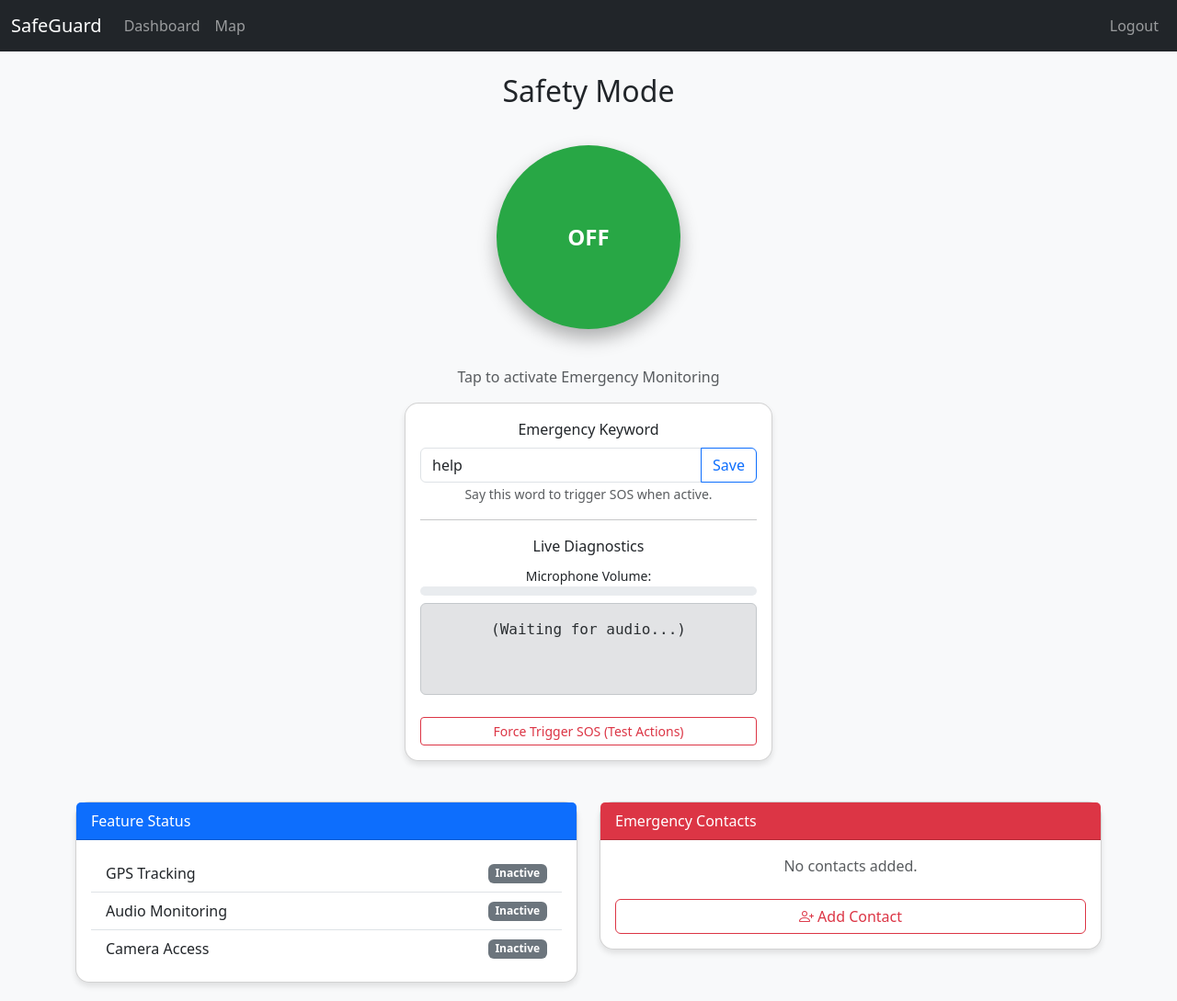
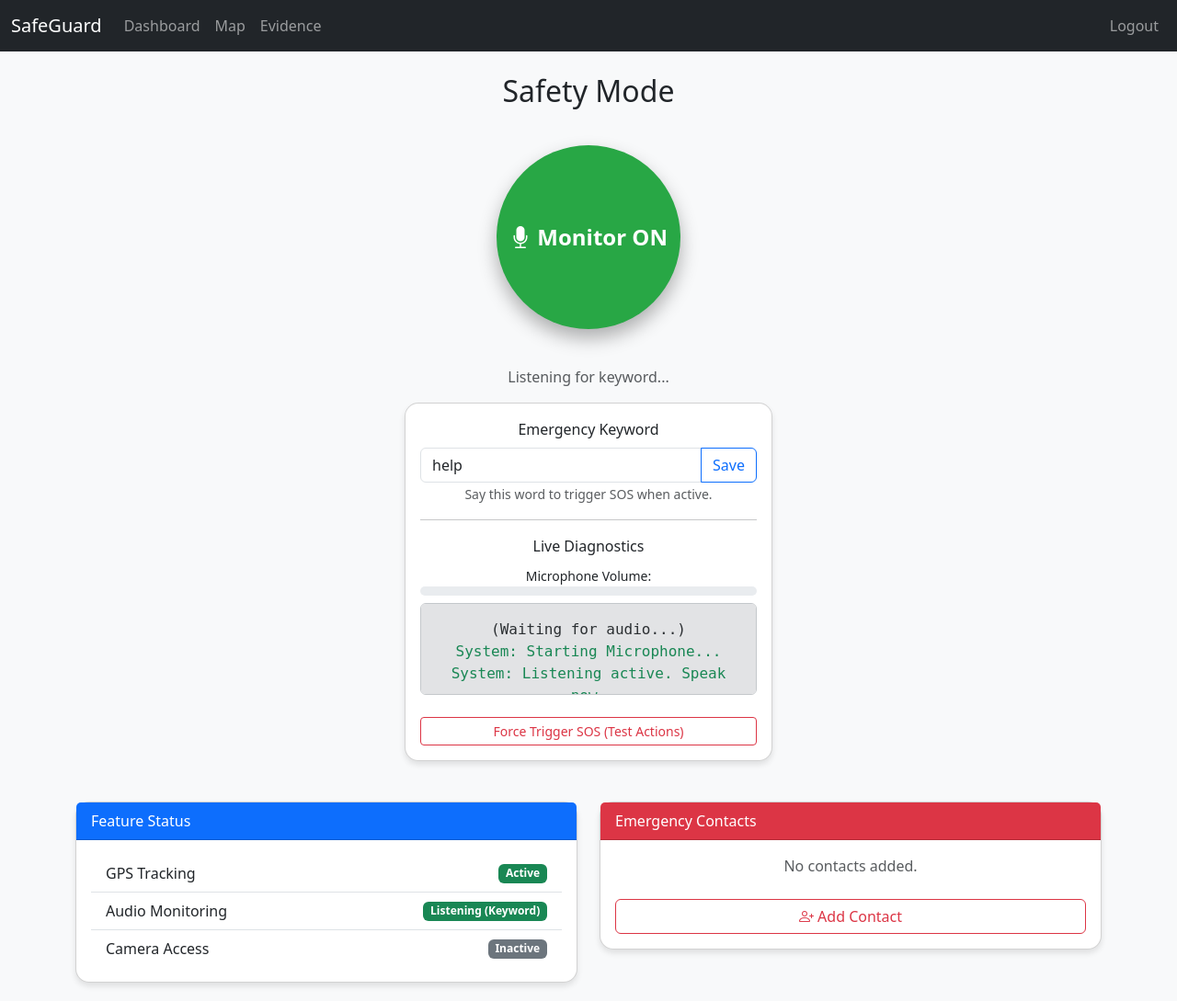
Before and after one commit to Durga-2007/Alertify, a Flask app: page / in a window 1280 px wide. Shown: the whole page at 92% size. Run offline with Flask 3, Linux system fonts and the light colour scheme; the visitor is signed in with stand-in values (Sample User, id 1); data that the repository does not hold is empty; parts of the project's set-up code (start-up, migrations or seed data) failed here and were passed over.

Commit message:
Frontend: Build base layout and main entry point

```diff
--- a/app/static/js/main.js
+++ b/app/static/js/main.js
@@ -20,39 +20,66 @@ document.addEventListener('DOMContentLoaded', () => {
         }
     });
 
-    // Safety Toggle Logic
+    // 1. SOS Button Logic (Immediate Trigger)
+    const sosBtn = document.getElementById('sosBtn');
+    if (sosBtn) {
+        sosBtn.addEventListener('click', () => {
+            // Direct Trigger without confirmation
+            // 1. Send SMS / Alert
+            emergencySystem.triggerEmergency('manual_sos_button');
+
+            // 2. Turn ON Microphone (Recording/Listening)
+            audioDetector.startListening();
+
+            // 3. Turn ON GPS Tracking
+            emergencySystem.startTracking();
+
+            // 4. Start Evidence Recording (Video/Audio)
+            emergencySystem.startRecording();
+
+            // Update Status Text
+            statusText.innerText = 'SOS ACTIVE! Recording Audio & Video...';
+            statusText.classList.add('text-danger', 'fw-bold');
+        });
+    }
+
+    // 2. Safety Toggle Logic (Monitoring Only)
     safetyToggle.addEventListener('click', () => {
         window.safetyModeActive = !window.safetyModeActive;
 
         if (window.safetyModeActive) {
-            // Activate
-            safetyToggle.classList.add('active');
-            safetyToggle.innerText = 'SOS ON';
-            statusText.innerText = 'EMERGENCY MODE ACTIVE - Monitoring Environment';
+            // Activate Monitoring
+            safetyToggle.classList.remove('btn-outline-primary');
+            safetyToggle.classList.add('btn-primary');
+            safetyToggle.innerHTML = '<i class="bi bi-mic-fill"></i> Monitor ON';
+            statusText.innerText = 'Listening for keyword...';
 
             // Start Systems
             emergencySystem.startTracking();
             audioDetector.startListening();
 
+            // NOTE: We do NOT trigger emergency here automatically anymore.
+            // The user wants:
+            // 1. SOS Button -> Sends Msg
+            // 2. Monitoring -> Waiting for Voice -> Sends Msg
+
         } else {
             // Deactivate
-            // In a real app, require PIN here
-            if (confirm("Enter PIN to disable (Simulated)")) {
-                safetyToggle.classList.remove('active');
-                safetyToggle.innerText = 'OFF';
-                statusText.innerText = 'Tap to activate Emergency Monitoring';
+            safetyToggle.classList.remove('btn-primary');
+            safetyToggle.classList.add('btn-outline-primary');
+            safetyToggle.innerHTML = '<i class="bi bi-mic-mute"></i> Monitor OFF';
+            statusText.innerText = 'Tap to activate Voice & Location Monitoring';
 
             // Stop Systems
             emergencySystem.stopTracking();
             audioDetector.stopListening();
-            } else {
-                window.safetyModeActive = true; // Re-enable if cancelled
-            }
         }
     });
 
     // Add Contact Form
-    document.getElementById('addContactForm').addEventListener('submit', async (e) => {
+    const addContactForm = document.getElementById('addContactForm');
+    if (addContactForm) {
+        addContactForm.addEventListener('submit', async (e) => {
             e.preventDefault();
             const formData = new FormData(e.target);
             const data = Object.fromEntries(formData.entries());
@@ -69,6 +96,18 @@ document.addEventListener('DOMContentLoaded', () => {
                 e.target.reset();
             }
         });
+    }
+
+    // --- AUTOMATIC ACTIVATION ---
+    // Start Monitoring & Tracking immediately on load
+    console.log("🛠️ System: Initiating Automatic Protection...");
+    setTimeout(() => {
+        if (!window.safetyModeActive) {
+            safetyToggle.click(); // Programmatically trigger the toggle
+            const transcriptDiv = document.getElementById('liveTranscript');
+            if (transcriptDiv) transcriptDiv.innerHTML += `<div class="text-primary fw-bold">🛡️ AUTO-PROTECT: Monitoring Active.</div>`;
+        }
+    }, 1000); // Small delay to ensure all systems are ready
 });
 
 async function loadContacts() {
--- a/app/templates/base.html
+++ b/app/templates/base.html
@@ -32,6 +32,7 @@
                     {% if current_user.is_authenticated %}
                     <li class="nav-item"><a class="nav-link" href="{{ url_for('main.dashboard') }}">Dashboard</a></li>
                     <li class="nav-item"><a class="nav-link" href="{{ url_for('main.safety_map') }}">Map</a></li>
+                    <li class="nav-item"><a class="nav-link" href="{{ url_for('main.history') }}">Evidence</a></li>
                     {% endif %}
                 </ul>
                 <ul class="navbar-nav">
```
Lines whose indentation alone changed are shown as unchanged.
